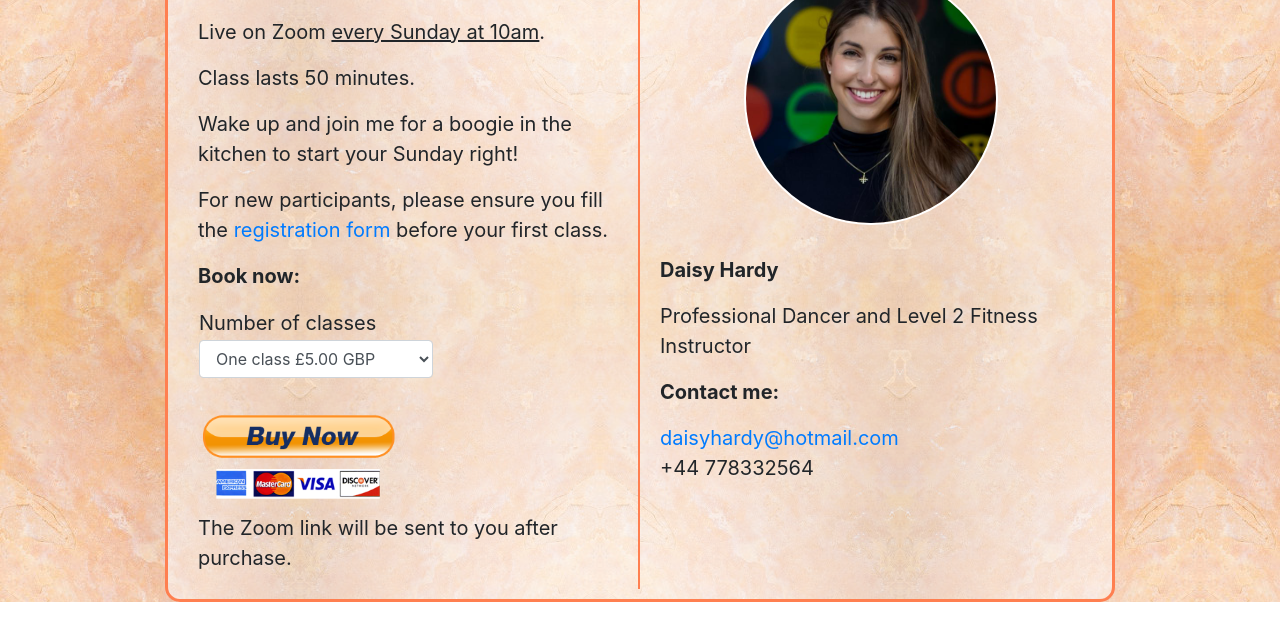
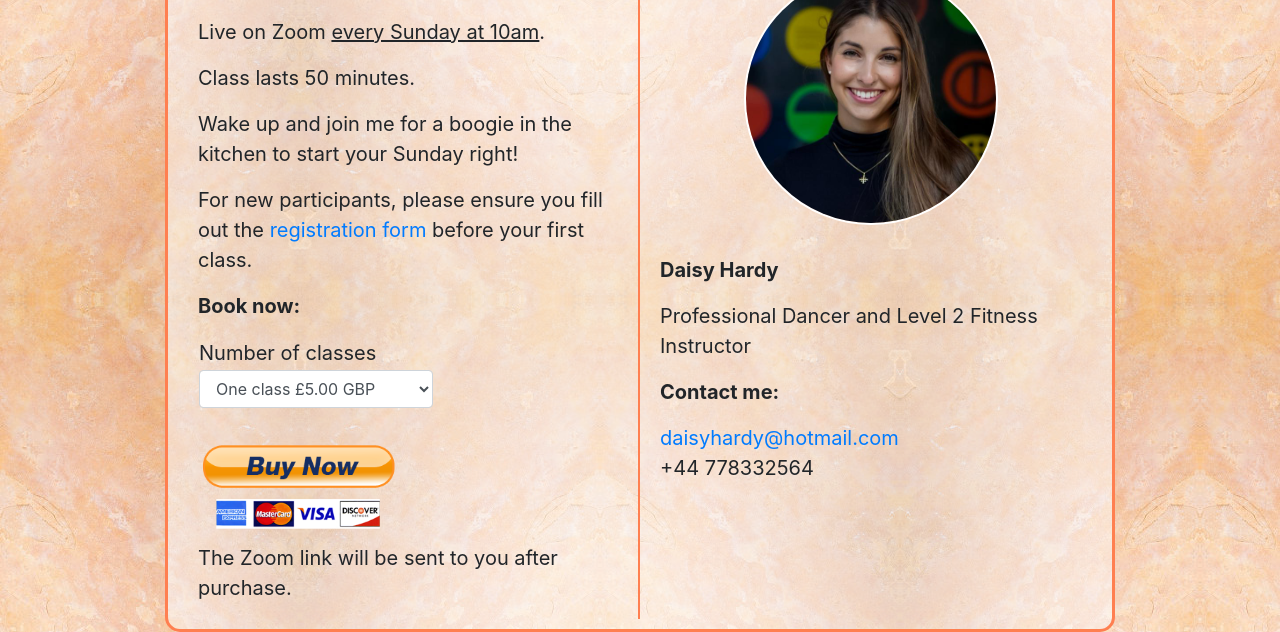
Before and after one commit to fran-mora/dancefitnesswithdaisy, a plain HTML site: page index.html in a window 1280 px wide. Shown: the part 233-865 px from the top of the page. Before the commit the page ends 835 px from the top, so only its background shows below. Drawn offline with nearby package versions, Linux system fonts and the light colour scheme.

Commit message:
layout fixes

```diff
--- a/index.html
+++ b/index.html
@@ -38,7 +38,7 @@
                         <p>Live on Zoom <u>every Sunday at 10am</u>.</p>
                         <p>Class lasts 50 minutes.</p>
                         <p>Wake up and join me for a boogie in the kitchen to start your Sunday right!</p>
-                            <p>For new participants, please ensure you fill the
+                            <p>For new participants, please ensure you fill out the
                                 <a href="https://docs.google.com/forms/d/e/1FAIpQLSc5JcxwXWO6KAhfvnahjFIDHe7MeE638PiPuXEq5-KQBwjcrw/viewform?usp=sf_link" target="_blank">registration form</a> before your first class.
                             </p>
                             <p><b>Book now:</b></p>
```
